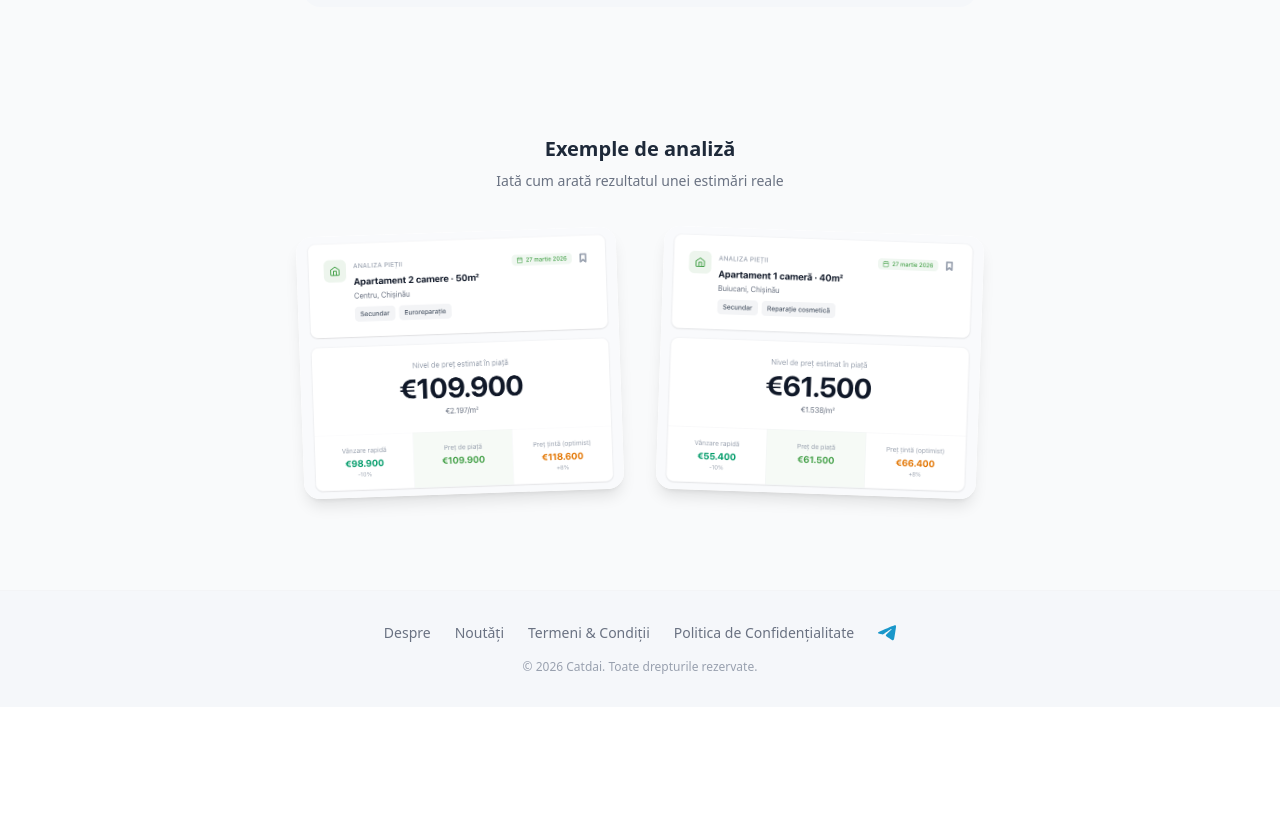
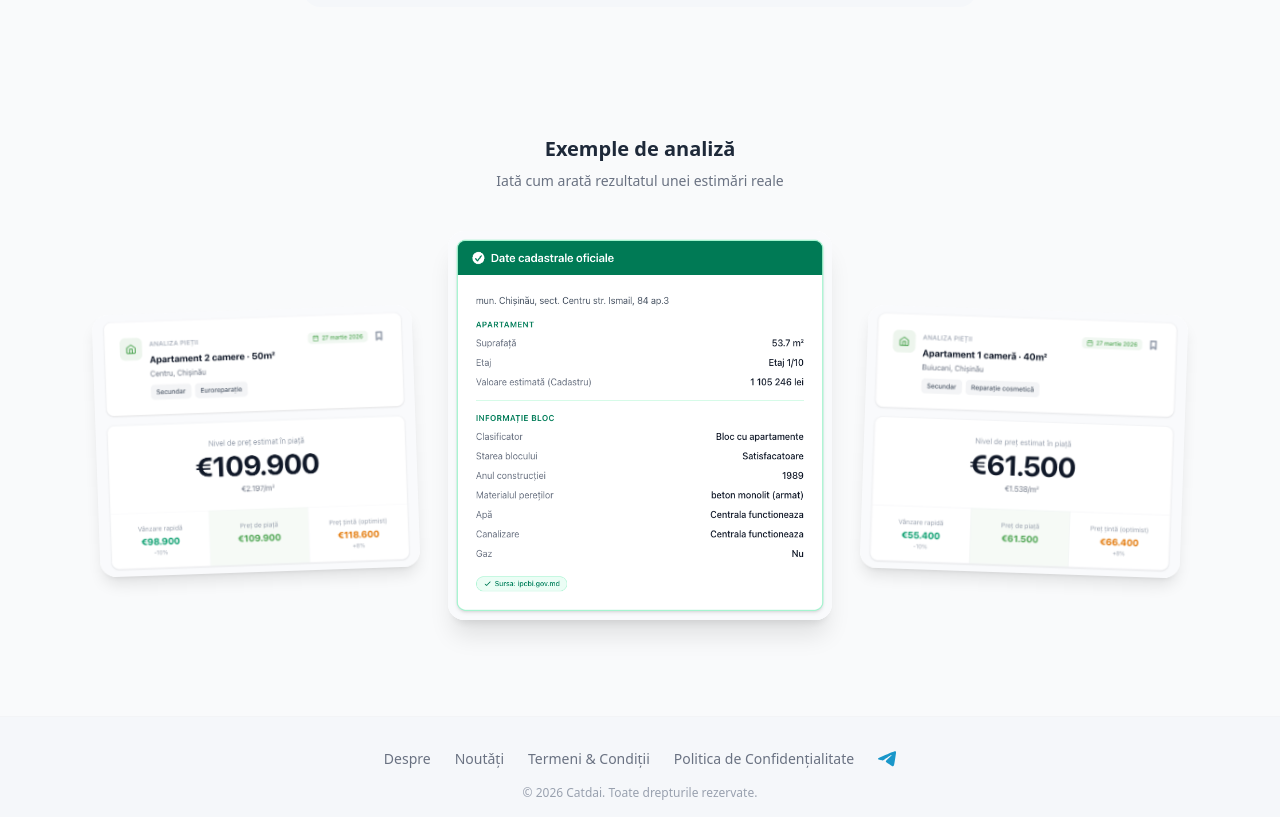
Before and after one commit to inartin/catdai, a Next.js app: page / in a window 1280 px wide. Shown: the part 1180-1997 px from the top of the page. Before the commit the page ends 1887 px from the top, so only its background shows below. Built offline with nearby package versions, Linux system fonts and the light colour scheme; no server answers.

Commit message:
example cadastru

```diff
--- a/src/components/ExampleResults.js
+++ b/src/components/ExampleResults.js
@@ -1,14 +1,26 @@
 "use client";
 
+import { useState, useCallback } from "react";
+import { createPortal } from "react-dom";
 import Image from "next/image";
 import { useTranslation } from "@/context/LanguageContext";
 
+const examples = [
+  { src: "/images/example1.png", alt: "Apartament 2 camere · 50m² — €109.900" },
+  { src: "/images/example3.png", alt: "Date cadastrale oficiale" },
+  { src: "/images/example2.png", alt: "Apartament 1 cameră · 40m² — €61.500" },
+];
+
 export default function ExampleResults() {
   const { t } = useTranslation();
+  const [lightbox, setLightbox] = useState(null);
+
+  const open = useCallback((i) => setLightbox(i), []);
+  const close = useCallback(() => setLightbox(null), []);
 
   return (
     <section className="py-16 px-4">
-      <div className="max-w-3xl mx-auto text-center">
+      <div className="max-w-5xl mx-auto text-center">
         <h2 className="text-xl font-bold text-gray-800 mb-2">
           {t("examples.title")}
         </h2>
@@ -16,28 +28,68 @@ export default function ExampleResults() {
           {t("examples.subtitle")}
         </p>
 
-        <div className="flex flex-col sm:flex-row items-center justify-center gap-6 sm:gap-10">
-          <div className="sm:-rotate-2 transition-transform duration-300 hover:rotate-0 hover:scale-105 rounded-2xl shadow-lg overflow-hidden bg-white max-w-xs">
+        <div className="flex flex-col sm:flex-row items-center justify-center gap-6 sm:gap-8">
+          <button
+            type="button"
+            onClick={() => open(0)}
+            className="sm:-rotate-2 sm:translate-y-4 transition-transform duration-300 hover:rotate-0 hover:scale-105 rounded-2xl shadow-lg overflow-hidden bg-white w-72 sm:w-80 shrink-0 cursor-zoom-in"
+          >
             <Image
-              src="/images/example1.png"
-              alt="Apartament 2 camere · 50m² — €109.900"
-              width={400}
-              height={480}
+              src={examples[0].src}
+              alt={examples[0].alt}
+              width={500}
+              height={600}
               className="w-full h-auto"
             />
-          </div>
+          </button>
 
-          <div className="sm:rotate-2 transition-transform duration-300 hover:rotate-0 hover:scale-105 rounded-2xl shadow-lg overflow-hidden bg-white max-w-xs">
+          <button
+            type="button"
+            onClick={() => open(1)}
+            className="z-10 transition-transform duration-300 hover:scale-105 rounded-2xl shadow-xl overflow-hidden bg-white w-72 sm:w-96 shrink-0 cursor-zoom-in"
+          >
             <Image
-              src="/images/example2.png"
-              alt="Apartament 1 cameră · 40m² — €61.500"
-              width={400}
-              height={480}
+              src={examples[1].src}
+              alt={examples[1].alt}
+              width={500}
+              height={650}
               className="w-full h-auto"
             />
-          </div>
+          </button>
+
+          <button
+            type="button"
+            onClick={() => open(2)}
+            className="sm:rotate-2 sm:translate-y-4 transition-transform duration-300 hover:rotate-0 hover:scale-105 rounded-2xl shadow-lg overflow-hidden bg-white w-72 sm:w-80 shrink-0 cursor-zoom-in"
+          >
+            <Image
+              src={examples[2].src}
+              alt={examples[2].alt}
+              width={500}
+              height={600}
+              className="w-full h-auto"
+            />
+          </button>
         </div>
       </div>
+
+      {lightbox !== null && createPortal(
+        <div
+          className="fixed inset-0 z-50 flex items-center justify-center bg-black/70 backdrop-blur-sm p-4 cursor-zoom-out"
+          onClick={close}
+        >
+          <div className="relative max-w-lg w-full max-h-[90vh] rounded-2xl overflow-hidden shadow-2xl bg-white">
+            <Image
+              src={examples[lightbox].src}
+              alt={examples[lightbox].alt}
+              width={800}
+              height={960}
+              className="w-full h-full object-contain"
+            />
+          </div>
+        </div>,
+        document.body
+      )}
     </section>
   );
 }
```
Also changed, not shown: src/components/EstimateResult.js (+57 -32 lines), public/images/example3.png (added).
